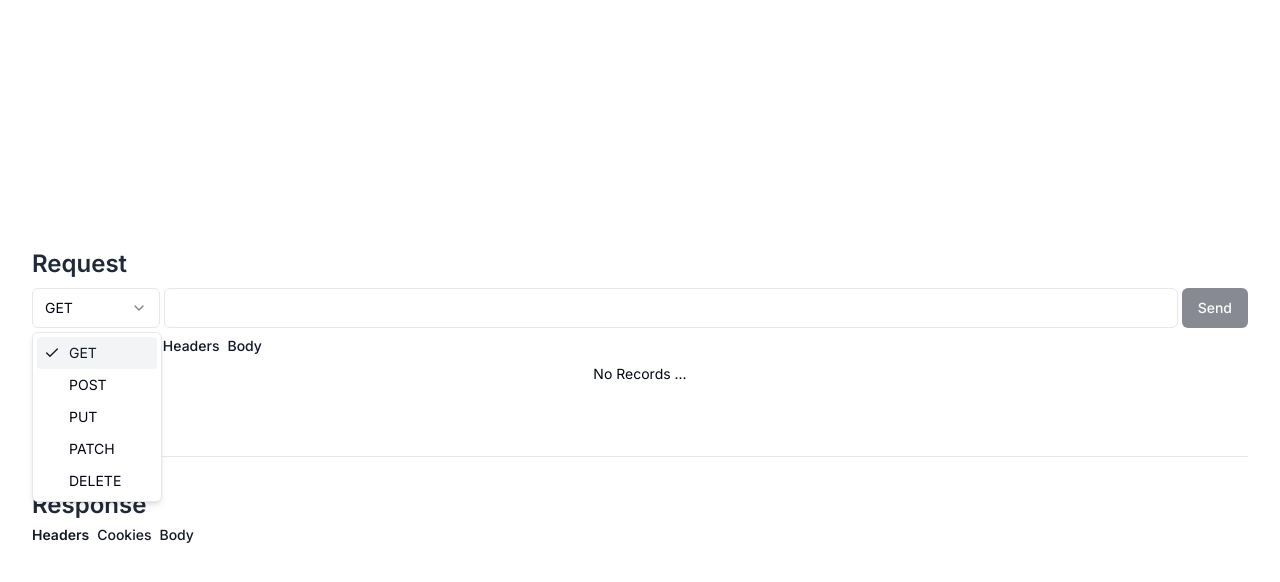
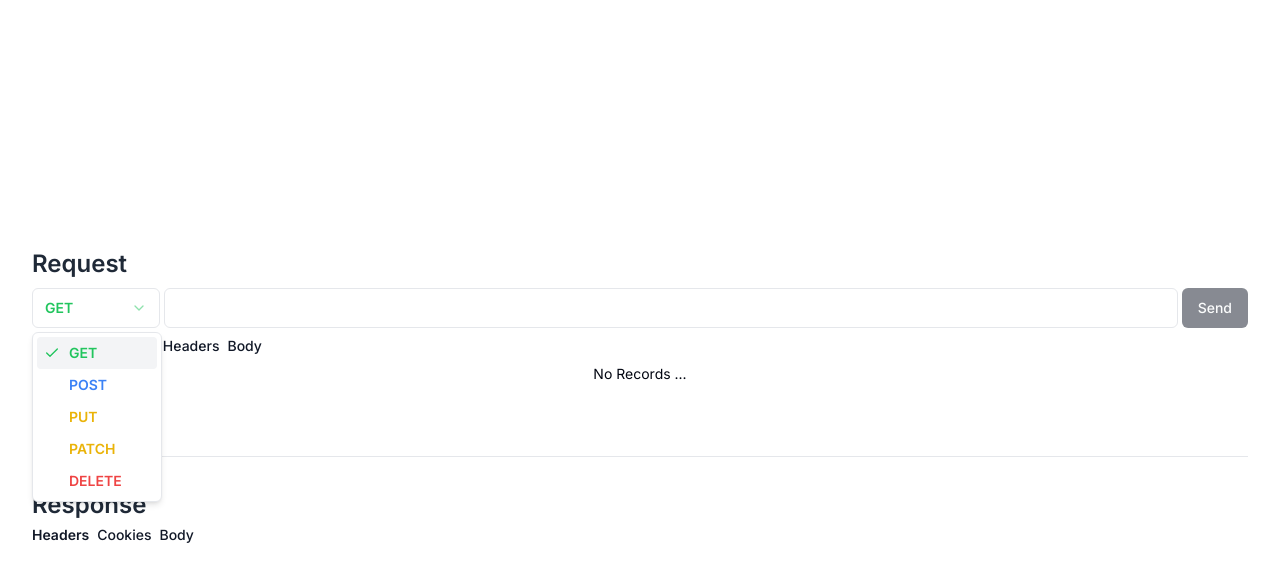
Before and after one commit to alexboisseau/postboy, a Next.js app: page / in a window 1280 px wide. Both pictures are taken after a click on the button "GET". Shown: the top 582 px of the page. Built offline with nearby package versions, Linux system fonts and the light colour scheme.

Commit message:
feat(http methods style): add colors for http methods select

```diff
--- a/components/RequestResponse/Request/RequestHttpMethodSelect.tsx
+++ b/components/RequestResponse/Request/RequestHttpMethodSelect.tsx
@@ -9,6 +9,18 @@ import {
 import { RequestResponseActionTypes } from "../state/actions";
 import { RequestResponseContext } from "../state/context";
 import { HttpMethod } from "@/core/types/http-method";
+
+const httpMethodColors: {
+  [K in HttpMethod]: string;
+} = {
+  GET: "text-green-500",
+  POST: "text-blue-500",
+  PUT: "text-yellow-500",
+  PATCH: "text-yellow-500",
+  DELETE: "text-red-500",
+  OPTIONS: "text-gray-500",
+  HEAD: "text-gray-500",
+};
 
 export default function RequestHttpMethodSelect() {
   const {
@@ -31,15 +43,30 @@ export default function RequestHttpMethodSelect() {
   return (
     <div className="flex flex-col gap-1">
       <Select value={httpMethod} onValueChange={handleChange}>
-        <SelectTrigger className="w-32">
+        <SelectTrigger
+          className={`w-32 font-semibold ${httpMethodColors[httpMethod]}`}
+        >
           <SelectValue placeholder="HTTP Method" />
         </SelectTrigger>
-        <SelectContent>
-          <SelectItem value="GET">GET</SelectItem>
-          <SelectItem value="POST">POST</SelectItem>
-          <SelectItem value="PUT">PUT</SelectItem>
-          <SelectItem value="PATCH">PATCH</SelectItem>
-          <SelectItem value="DELETE">DELETE</SelectItem>
+        <SelectContent className="font-semibold">
+          <SelectItem
+            className={`${httpMethodColors.GET} hover:${httpMethodColors.GET}`}
+            value="GET"
+          >
+            GET
+          </SelectItem>
+          <SelectItem className={httpMethodColors.POST} value="POST">
+            POST
+          </SelectItem>
+          <SelectItem className={httpMethodColors.PUT} value="PUT">
+            PUT
+          </SelectItem>
+          <SelectItem className={httpMethodColors.PATCH} value="PATCH">
+            PATCH
+          </SelectItem>
+          <SelectItem className={httpMethodColors.DELETE} value="DELETE">
+            DELETE
+          </SelectItem>
         </SelectContent>
       </Select>
       {errors.httpMethod && (
--- a/components/ui/select.tsx
+++ b/components/ui/select.tsx
@@ -19,7 +19,7 @@ const SelectTrigger = React.forwardRef<
   <SelectPrimitive.Trigger
     ref={ref}
     className={cn(
-      "flex h-10 w-full items-center justify-between rounded-md border border-input bg-background px-3 py-2 text-sm ring-offset-background placeholder:text-muted-foreground focus:outline-none focus:ring-2 focus:ring-ring disabled:cursor-not-allowed disabled:opacity-50 [&>span]:line-clamp-1",
+      "flex h-10 w-full items-center justify-between rounded-md border border-input bg-background px-3 py-2 text-sm ring-offset-background placeholder:text-muted-foreground focus:outline-none disabled:cursor-not-allowed disabled:opacity-50 [&>span]:line-clamp-1",
       className
     )}
     {...props}
@@ -118,7 +118,7 @@ const SelectItem = React.forwardRef<
   <SelectPrimitive.Item
     ref={ref}
     className={cn(
-      "relative flex w-full cursor-default select-none items-center rounded-sm py-1.5 pl-8 pr-2 text-sm outline-none focus:bg-accent focus:text-accent-foreground data-[disabled]:pointer-events-none data-[disabled]:opacity-50",
+      "relative flex w-full cursor-default select-none items-center rounded-sm py-1.5 pl-8 pr-2 text-sm outline-none focus:bg-accent data-[disabled]:pointer-events-none data-[disabled]:opacity-50",
       className
     )}
     {...props}
```
